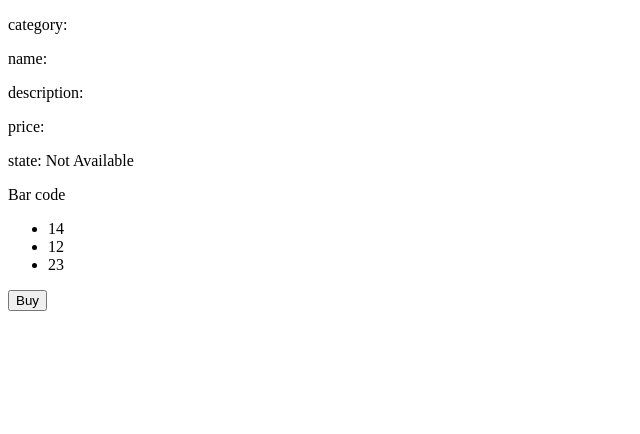
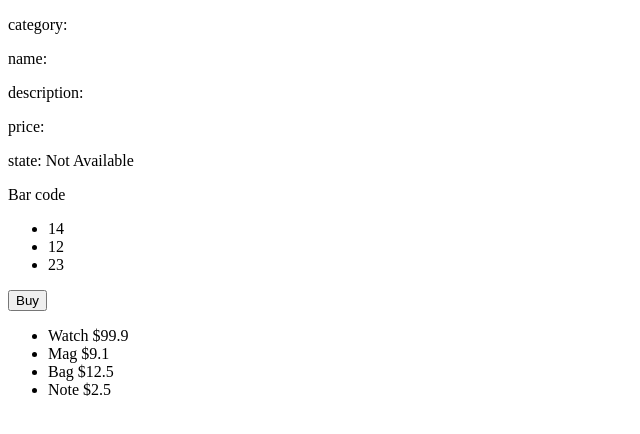
Before and after one commit to sy-trainee/angular-shop, an Angular app: page / in a window 1280 px wide. Shown: the top 434 px of the page, without its empty margins (0-640 px from the left). Built offline with nearby package versions, Linux system fonts and the light colour scheme.

Commit message:
ProductListComponent implemented

```diff
--- a/src/app/app.component.html
+++ b/src/app/app.component.html
@@ -1,2 +1,3 @@
 <app-first></app-first>
 <app-product></app-product>
+<app-product-list></app-product-list>
--- /dev/null
+++ b/src/app/product-list/product-list.component.html
@@ -0,0 +1,4 @@
+
+<ul>
+    <li *ngFor="let productItem of getProducts()">{{ productItem.name }} ${{ productItem.price }}</li>
+</ul>
--- /dev/null
+++ b/src/app/product-list/product-list.component.ts
@@ -0,0 +1,21 @@
+import { Component, OnInit } from '@angular/core';
+import { ProductService } from '../product.service';
+import { ProductModel } from '../product.service';
+
+@Component({
+  selector: 'app-product-list',
+  templateUrl: './product-list.component.html',
+  styleUrls: ['./product-list.component.css']
+})
+export class ProductListComponent implements OnInit {
+
+  constructor(private productService: ProductService) { }
+
+  ngOnInit(): void {
+  }
+
+  getProducts(): Array<ProductModel> {
+    return this.productService.getProducts();
+  }
+
+}
--- a/src/app/product.service.ts
+++ b/src/app/product.service.ts
@@ -13,15 +13,15 @@ export class ProductService {
 
   constructor() { }
 
-  public mySentences:Array<ProductModel> = [
+  public myProducts: Array<ProductModel> = [
     {name: 'Watch', price: 99.90},
     {name: 'Mag', price: 9.10},
     {name: 'Bag', price: 12.50},
     {name: 'Note', price: 2.50}
   ];
 
-  getProducts() {
-    return this.mySentences;
+  getProducts(): Array<ProductModel> {
+    return this.myProducts;
   }
 
 }
--- a/src/app/product/product.component.ts
+++ b/src/app/product/product.component.ts
@@ -12,7 +12,7 @@ export class ProductComponent implements OnInit {
   ngOnInit(): void {
   }
 
-  onBuy() {
+  onBuy(): void {
     console.log('Someone tried to buy an item');
   }
 
```
Also changed, not shown: src/app/app.module.ts (+5 -2 lines), src/app/app.component.ts (line endings or trailing spaces), src/app/first/first.component.ts (line endings or trailing spaces), src/app/product-list/product-list.component.css (added), 1 other file (tests, documents, lock files or other folders).
